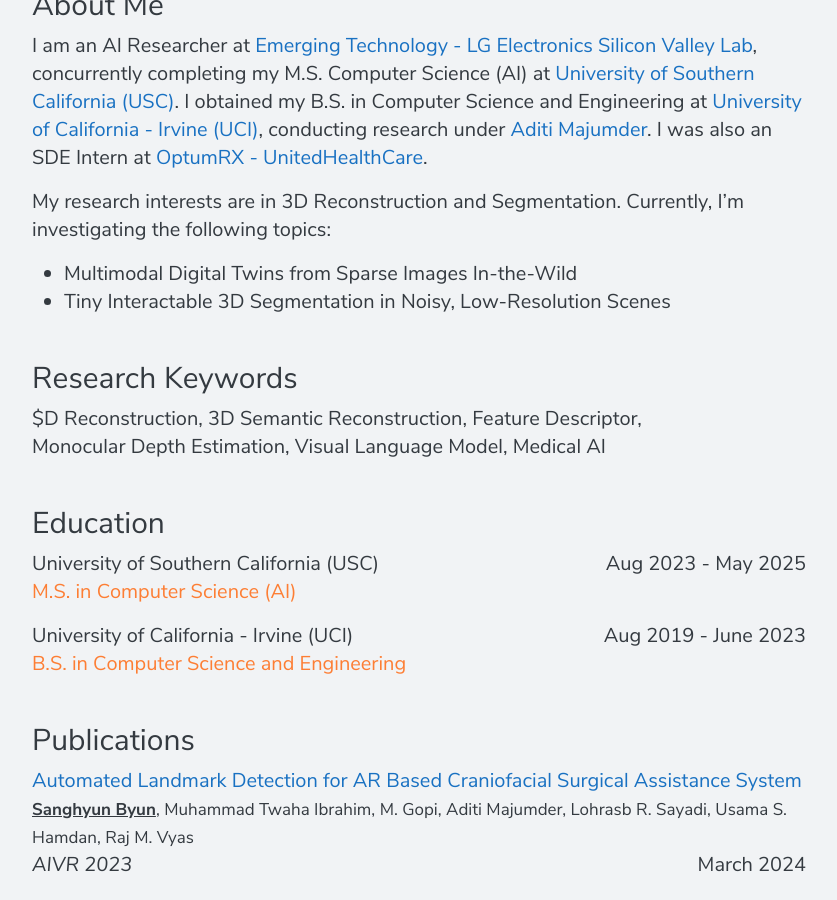
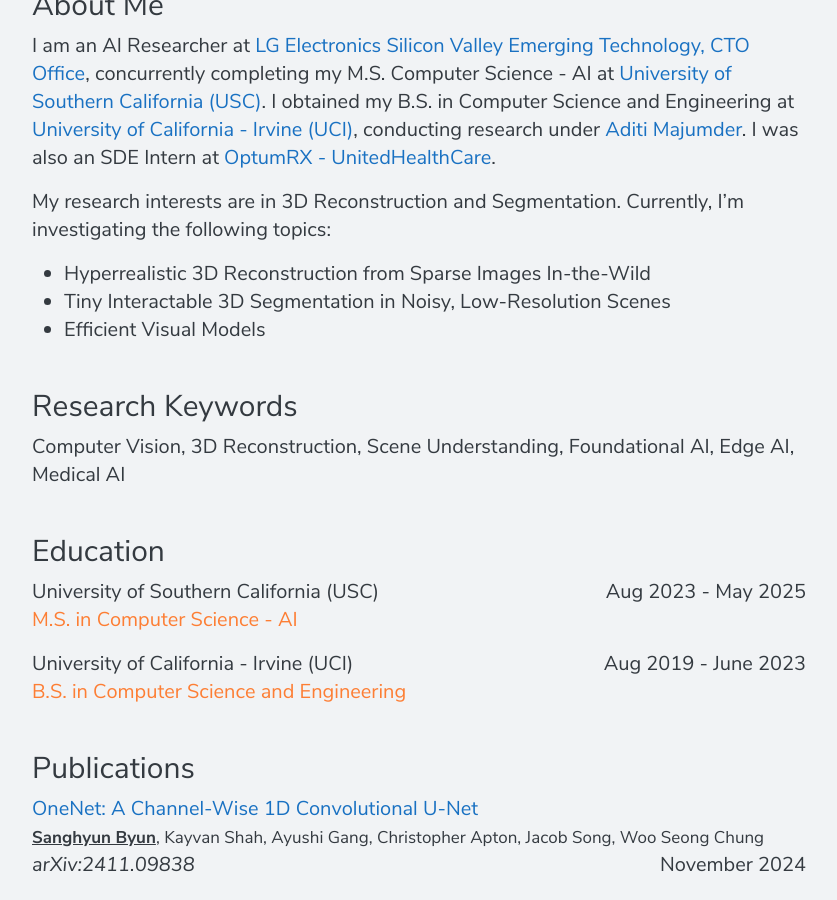
Before and after one commit to shbyun080/shbyun080.github.io, a Jekyll site: the page built from index.md, in a window 1280 px wide and 900 px high, scrolled down 1019 px. Shown: the whole window, without its empty margins (221-1058 px from the left). Built offline with Jekyll 4.4.1, drawn with Linux system fonts in a browser that asks for light colours; some of the changed text lies outside the part shown.

Commit message:
profile update

```diff
--- a/_config.yml
+++ b/_config.yml
@@ -32,7 +32,7 @@
     place: AI @ LG USA
     time: May 2025 - Present
     title: AI Researcher
-    subtitle: Digital Twin, Digital Human, VLM, AI Agent.
+    subtitle: Digital Twin, Efficient Models, AI Agent.
   - category: work
     place: USC
     time: Fed 2024 - Apr 2024
--- a/index.md
+++ b/index.md
@@ -5,20 +5,21 @@
 
 # About Me
 
-I am an AI Researcher at [Emerging Technology - LG Electronics Silicon Valley Lab](https://www.lg.com/us){:target="_blank"}, concurrently completing my M.S. Computer Science (AI) at [University of Southern California (USC)](https://viterbischool.usc.edu){:target="_blank"}. I obtained my B.S. in Computer Science and Engineering at [University of California - Irvine (UCI)](https://cs.ics.uci.edu){:target="_blank"}, conducting research under [Aditi Majumder](https://ics.uci.edu/~majumder/){:target="_blank"}. I was also an SDE Intern at [OptumRX - UnitedHealthCare](https://www2.optumrx.com){:target="_blank"}.
+I am an AI Researcher at [LG Electronics Silicon Valley Emerging Technology, CTO Office](https://www.lg.com/us){:target="_blank"}, concurrently completing my M.S. Computer Science - AI at [University of Southern California (USC)](https://viterbischool.usc.edu){:target="_blank"}. I obtained my B.S. in Computer Science and Engineering at [University of California - Irvine (UCI)](https://cs.ics.uci.edu){:target="_blank"}, conducting research under [Aditi Majumder](https://ics.uci.edu/~majumder/){:target="_blank"}. I was also an SDE Intern at [OptumRX - UnitedHealthCare](https://www2.optumrx.com){:target="_blank"}.
 
 My research interests are in 3D Reconstruction and Segmentation. Currently, I'm investigating the following topics:
-- Multimodal Digital Twins from Sparse Images In-the-Wild
+- Hyperrealistic 3D Reconstruction from Sparse Images In-the-Wild
 - Tiny Interactable 3D Segmentation in Noisy, Low-Resolution Scenes
+- Efficient Visual Models
 
 # Research Keywords
-$D Reconstruction, 3D Semantic Reconstruction, Feature Descriptor, Monocular Depth Estimation, Visual Language Model, Medical AI
+Computer Vision, 3D Reconstruction, Scene Understanding, Foundational AI, Edge AI, Medical AI
 
 # Education
 University of Southern California (USC)
 <span style="float:right;">Aug 2023 - May 2025</span>
 <br/>
-<span style="color:var(--color-text-highlight)">M.S. in Computer Science (AI)</span>
+<span style="color:var(--color-text-highlight)">M.S. in Computer Science - AI</span>
 
 University of California - Irvine (UCI)
 <span style="float:right;">Aug 2019 - June 2023</span>
@@ -26,6 +27,42 @@
 <span style="color:var(--color-text-highlight)">B.S. in Computer Science and Engineering</span>
 
 # Publications
+
+[OneNet: A Channel-Wise 1D Convolutional U-Net](https://arxiv.org/abs/2411.09838){:target="_blank"}
+<br/>
+<span style="font-size:0.85em"><u><b>Sanghyun Byun</b></u>, Kayvan Shah, Ayushi Gang, Christopher Apton, Jacob Song, Woo Seong Chung</span>
+<br/>
+<i>arXiv:2411.09838</i>
+<span style="float:right;">November 2024</span>
+
+[MultiDepth: Multi-Sample Priors for Refining Monocular Metric Depth Estimations in Indoor Scenes](https://arxiv.org/abs/2411.01048){:target="_blank"}
+<br/>
+<span style="font-size:0.85em"><u><b>Sanghyun Byun</b></u>, Jacob Song, Woo Seong Chung</span>
+<br/>
+<i>arXiv:2411.01048</i>
+<span style="float:right;">November 2024</span>
+
+AI based Auto Dubbed Lip Synchronizations Generation (Patent Pending)
+<br/>
+<span style="font-size:0.85em">Woo Seong Chung, Jacob Song, Chul Lee, <u><b>Sanghyun Byun</b></u></span>
+<br/>
+<i>U.S. Patent Application No. 63/711,659</i>
+<span style="float:right;">Filed October 2024</span>
+
+AI based Unified System for Customized Retail Experience (Patent Pending)
+<br/>
+<span style="font-size:0.85em">Woo Seong Chung, Jacob Song, Chul Lee, <u><b>Sanghyun Byun</b></u></span>
+<br/>
+<i>U.S. Patent Application No. 63/711,671</i>
+<span style="float:right;">Filed October 2024</span>
+
+AI based Reconstruction of Indoor Scenes from Single Image (Patent Pending)
+<br/>
+<span style="font-size:0.85em">Woo Seong Chung, Jacob Song, Chul Lee, <u><b>Sanghyun Byun</b></u></span>
+<br/>
+<i>U.S. Patent Application No. 63/711,663</i>
+<span style="float:right;">Filed October 2024</span>
+
 [Automated Landmark Detection for AR Based Craniofacial Surgical Assistance System](https://link.springer.com/chapter/10.1007/978-981-99-9018-4_5){:target="_blank"}
 <br/>
 <span style="font-size:0.85em"><u><b>Sanghyun Byun</b></u>, Muhammad Twaha Ibrahim, M. Gopi, Aditi Majumder, Lohrasb R. Sayadi, Usama S. Hamdan, Raj M. Vyas</span>
```
Also changed, not shown: 1 other file.
